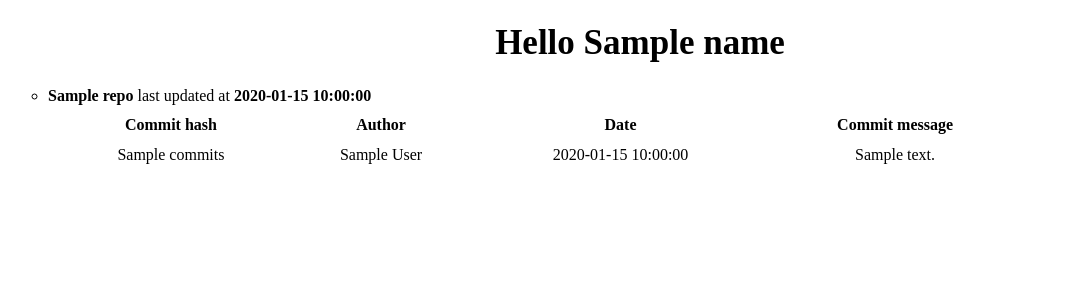
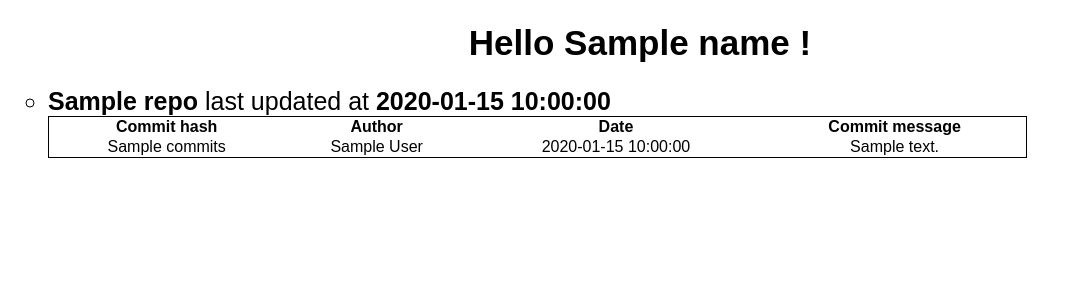
Before and after one commit to yf724/SSE-Lab2, a Flask app: template src/templates/githubUsername.html in a window 1280 px wide. Shown: the top 300 px of the page, without its empty margins (0-1065 px from the left). Run offline with Flask 3, Linux system fonts and the light colour scheme; the template is opened without the code that fills it: most values are stand-ins (such as "Sample title", 1, 10 or a date in 2020).

Commit message:
Modified table3

```diff
--- a/src/templates/githubUsername.html
+++ b/src/templates/githubUsername.html
@@ -4,17 +4,17 @@
 		<meta name="viewport" content="width=device-width">
 		<title>hello</title>
 	</head>
-	<body>
-		<h1 style="font-size: 35px; text-align: center;">Hello {{ name }} </h1>
+	<body style="font-family: Arial, sans-serif;">
+		<h1 style="font-size: 35px; text-align: center;">Hello {{ name }} ! </h1>
 		{%if repos%}
 
 			{%for repo in repos %}
 				<ul>
-				<li style="list-style-type: circle;">
+				<li style="list-style-type: circle; font-size: 25px;">
 				<strong>{{repo.repo}}</strong> last updated at <strong>{{repo.time}}</strong>
 				</li>
 
-				<table class="table", style="width: 80%; border-spacing: 10px; text-align: center;">
+				<table class="table", style="width: 80%; border-spacing: 10px; text-align: center; border: 1px solid black; border-collapse: collapse">
 					<thead>
 					  <tr>
 						<th scope="col">Commit hash</th>
```
